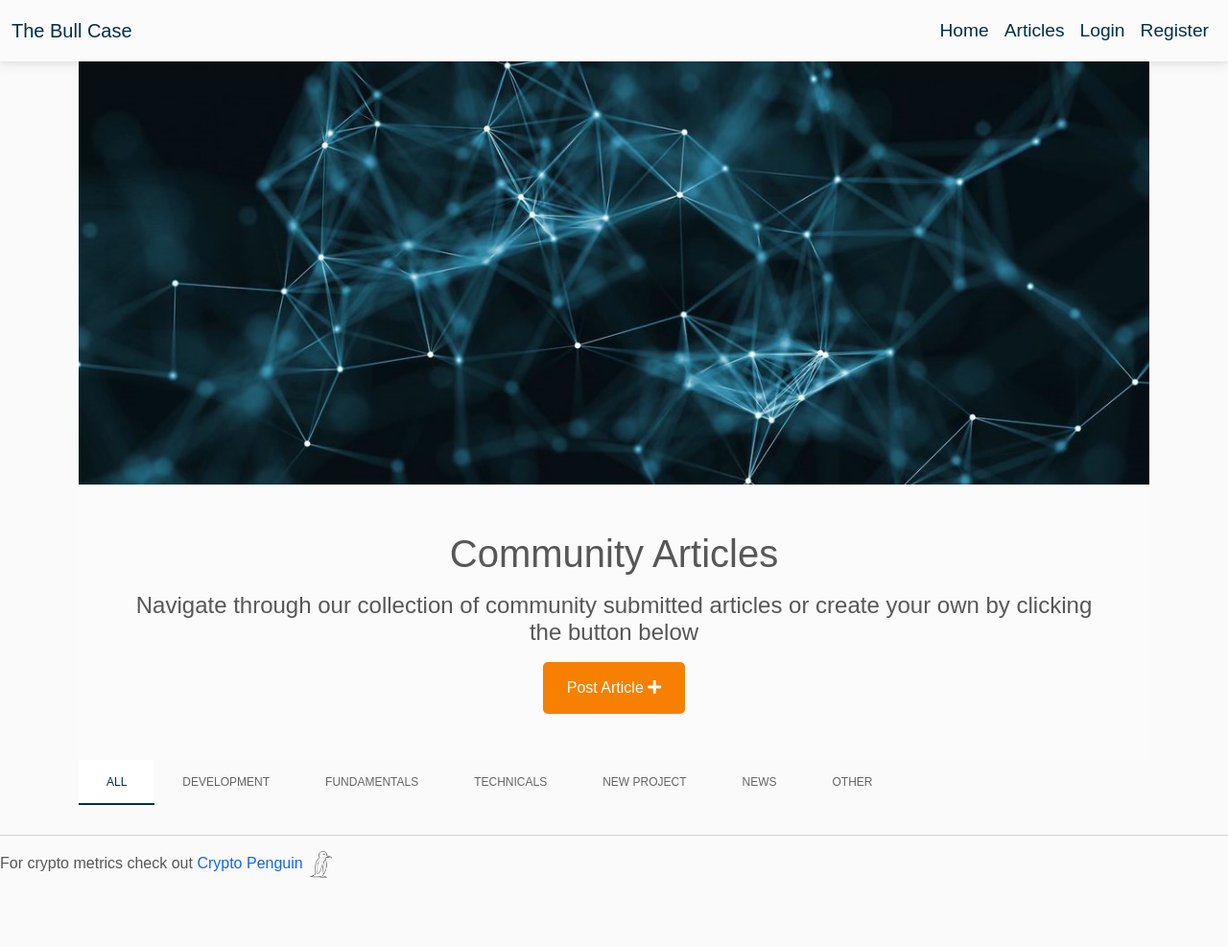
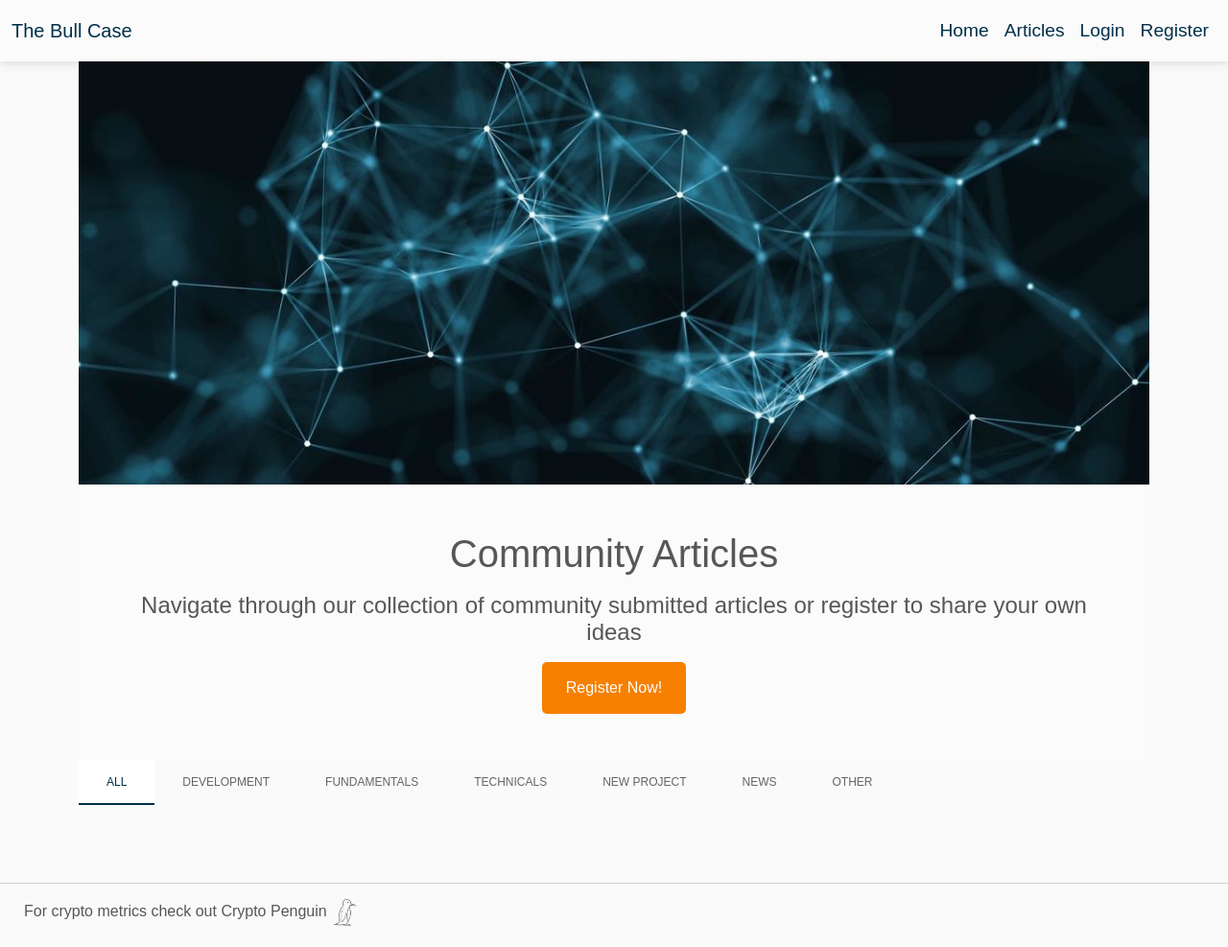
Before and after one commit to shanedunne/the-bull-case, a Flask app: page /get_articles in a window 1280 px wide. Shown: the whole page at 96% size. After the commit the page ends 965 px from the top, so only its background shows below. Run offline with Flask 2, Linux system fonts and the light colour scheme; data that the repository does not hold is empty; some libraries are stand-ins or nearby versions.

Commit message:
fix footer and add register button to articles page of user not logged in

```diff
--- a/static/css/style.css
+++ b/static/css/style.css
@@ -4,7 +4,15 @@ body {
     font-family: proxima-nova, sans-serif;
     font-style: normal;
     font-weight: 300;
-    min-height: 100vh;
+    height: 100%;
+    margin: 0;
+}
+
+#wrapper {
+    min-height: 70vh;
+    min-height: -webkit-calc(100vh - 150px);
+    min-height: -moz-calc(100vh - 150px);
+    min-height: calc(100vh - 150px);
 }
 
 
@@ -86,6 +94,8 @@ body {
 input {
     background-color: #fafafa;
 }
+
+
 
 .not-reg-link {
     color: #575757;
@@ -367,6 +377,9 @@ h1, h2, h3, h4, h5, h6, {
 
 /*--- Footer ---*/
 
+footer {
+    padding-top: 50px;
+}
 
 
 .footer-logo{
@@ -377,5 +390,20 @@ h1, h2, h3, h4, h5, h6, {
 #footer {
     position: absolute;
     width: 100%;
-    height: 100px;
 }
+
+footer a {
+    color: #575757;
+}
+
+footer a:hover,
+footer a:focus {
+    color:#f78000;
+    text-decoration: underline;
+}
+
+@media (min-width: 768px) {
+    #footer {
+        padding-left: 25px;
+    }
+ }
--- a/templates/articles.html
+++ b/templates/articles.html
@@ -10,8 +10,13 @@
 <!-- Jumbotron -->
 <div class="p-5 text-center bg-light">
   <h1 class="mb-3">Community Articles</h1>
+  {% if session.user %}
   <h4 class="mb-3">Navigate through our collection of community submitted articles or create your own by clicking the button below</h4>
   <a href="{{ url_for('post_article') }}" class="create-article">Post Article <i class="fas fa-plus"></i></a>
+  {% else %}
+  <h4 class="mb-3">Navigate through our collection of community submitted articles or register to share your own ideas</h4>
+  <a  href="{{ url_for('register') }}" role="button" class="home-call-button">Register Now!</a>
+  {% endif %}
   </div>
 
 
--- a/templates/base.html
+++ b/templates/base.html
@@ -17,6 +17,7 @@
 </head>
 
 <body>
+    <div id="wrapper">
 
         <header>
             <nav class="navbar navbar-expand-lg navbar-light bg-light">
@@ -55,7 +56,8 @@
                                 <a class="nav-link active" aria-current="page" href="{{ url_for('login') }}">Login</a>
                             </li>
                             <li class="nav-item">
-                            <a class="nav-link active" aria-current="page" href="{{ url_for('register') }}">Register</a>
+                                <a class="nav-link active" aria-current="page"
+                                    href="{{ url_for('register') }}">Register</a>
                             </li>
                             {% endif %}
                             <!-- Left links -->
@@ -82,19 +84,23 @@
             {% block content %}
             {% endblock %}
         </main>
+    </div>
         <footer>
             <hr>
             <div id="footer">
-            <p>For crypto metrics check out <a href="https://shanedunne.github.io/MS2_Crypto_Penguin/" target="_blank"> Crypto Penguin <img
-                src="{{ url_for('static', filename='img/cp-icon.png') }}" class="footer-logo" alt="Crypto Penguin logo"></a></p>
+                <p>For crypto metrics check out <a href="https://shanedunne.github.io/MS2_Crypto_Penguin/"
+                        target="_blank"> Crypto Penguin <img src="{{ url_for('static', filename='img/cp-icon.png') }}"
+                            class="footer-logo" alt="Crypto Penguin logo"></a></p>
             </div>
         </footer>
         <script src="https://code.jquery.com/jquery-3.6.0.min.js"
             integrity="sha256-/xUj+3OJU5yExlq6GSYGSHk7tPXikynS7ogEvDej/m4=" crossorigin="anonymous"></script>
-    <script type="text/javascript" src="https://cdnjs.cloudflare.com/ajax/libs/mdb-ui-kit/3.6.0/mdb.min.js"></script>
+        <script type="text/javascript" src="https://cdnjs.cloudflare.com/ajax/libs/mdb-ui-kit/3.6.0/mdb.min.js">
+        </script>
         <script src="{{ url_for('static', filename='js/script.js') }}"></script>
         {% block scripts %}
         {% endblock %}
+
 </body>
 
 </html>
--- a/templates/edit-article.html
+++ b/templates/edit-article.html
@@ -35,7 +35,7 @@
                     <div class="form-outline ">
                         <textarea id="edit_article_body" class="form-control article-form"
                         value="{{ article.article_body }}" name="edit_article_body" rows="10"></textarea>
-                        <label class="form-label" for="article_body">Type your thoughts...</label>
+                        <label class="form-label" for="edit_article_body">Type your thoughts...</label>
                     </div>
                     <br>
                     <a href="{{ url_for('profile', username=session['user']) }}" class="btn btn-primary cancel-edit">Cancel</a>
```
Lines whose indentation alone changed are shown as unchanged.
